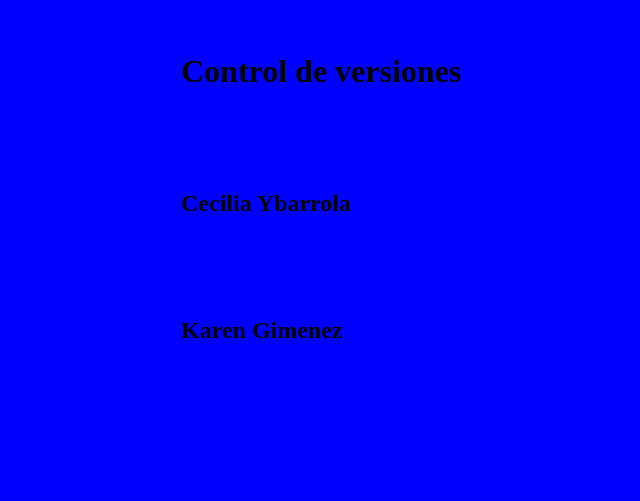
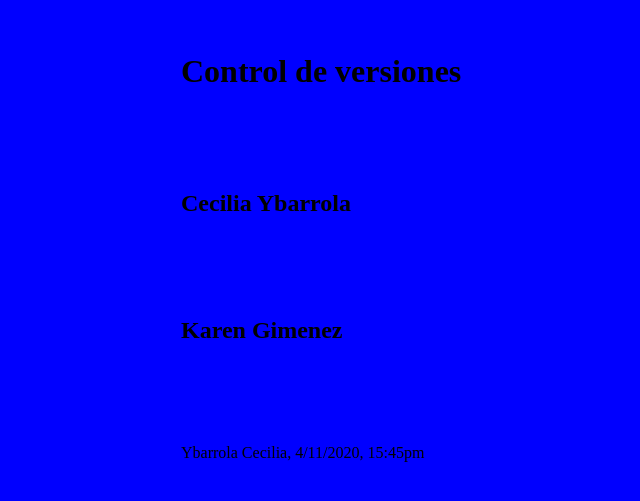
Before and after one commit to FelipeBG1/TP_SO_I4_119, a plain HTML site: page index.html in a window 1280 px wide. Shown: the part 147-648 px from the top of the page, without its empty margins (119-759 px from the left). Drawn offline with Linux system fonts and the light colour scheme.

Commit message:
Push al unisono, Beta

```diff
--- a/index.html
+++ b/index.html
@@ -10,6 +10,6 @@
     <h1>Control de versiones</h1>
     <h2>Cecilia Ybarrola</h2>
     <h2>Karen Gimenez</h2>
-
+    <p>Ybarrola Cecilia, 4/11/2020, 15:45pm</p>
 </body>
 </html>
```
